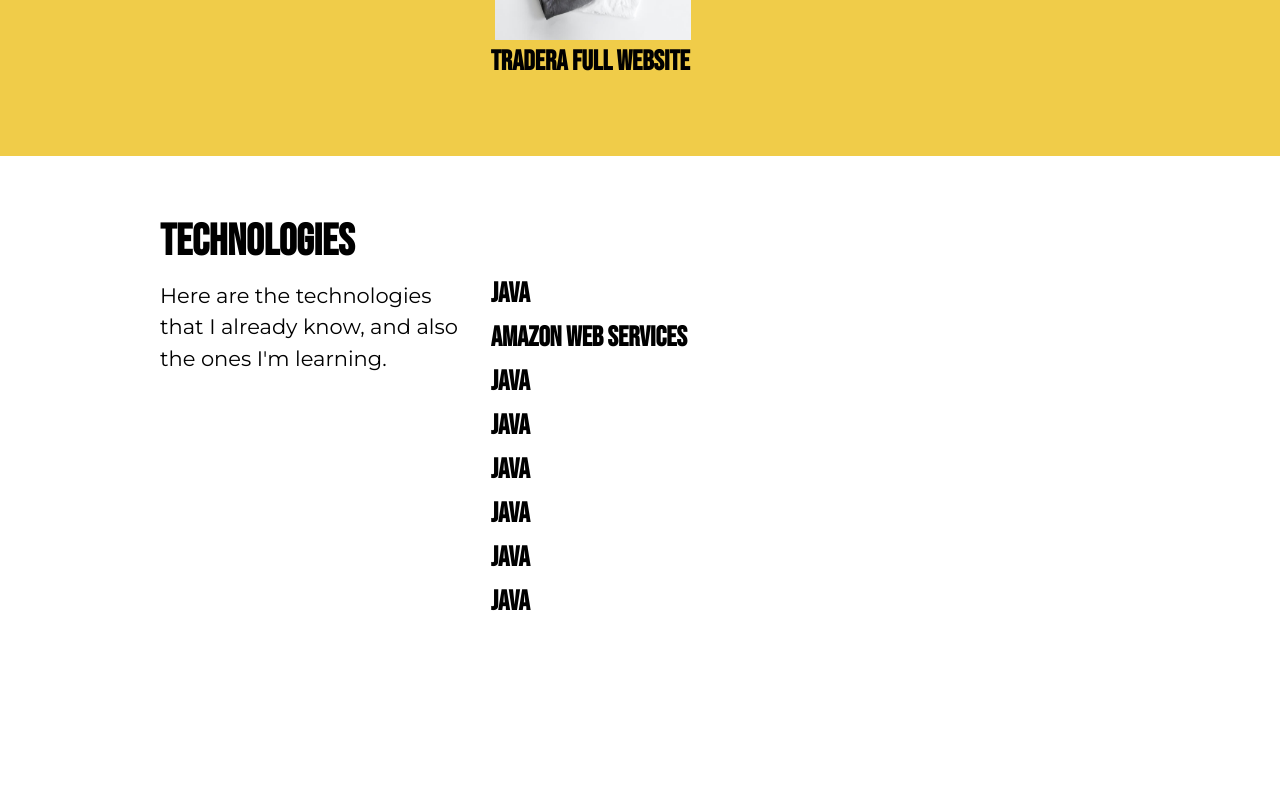
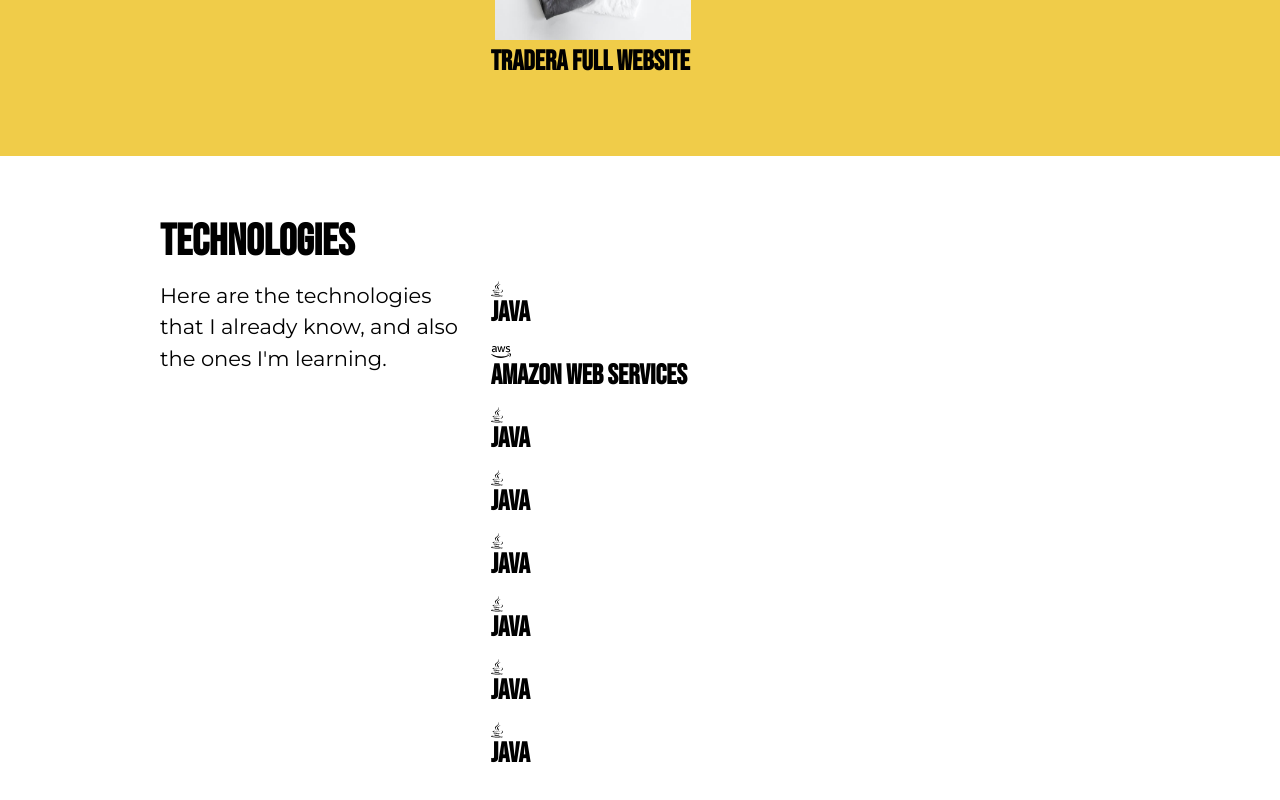
Before and after one commit to elalienx/backend-portofolio, a React (Create React App) app: page / in a window 1280 px wide. Shown: the part 1787-2587 px from the top of the page. Before the commit the page ends 2483 px from the top, so only its background shows below. Built offline with nearby package versions, Linux system fonts and the light colour scheme.

Commit message:
implemented icons

```diff
--- a/src/components/ItemTechnology.jsx
+++ b/src/components/ItemTechnology.jsx
@@ -1,8 +1,12 @@
+// Node modules
+import { FontAwesomeIcon } from "@fortawesome/react-fontawesome";
+
 export default function ItemTechnology({ item }) {
-  const { title } = item;
+  const { icon_style, icon_name, title } = item;
 
   return (
     <article className="item-technology">
+      <FontAwesomeIcon icon={[icon_style, icon_name]} />
       <h3>{title}</h3>
     </article>
   );
--- a/src/scripts/fontawesome.js
+++ b/src/scripts/fontawesome.js
@@ -8,8 +8,10 @@ import {
   faLinkedin,
   faGithubAlt,
 } from "@fortawesome/free-brands-svg-icons";
-library.add(faJava, faAws, faGithubAlt, faLinkedin);
 
 // FontAwesome Regular
 import { faRocket, faBars } from "@fortawesome/free-solid-svg-icons";
+
+// Add to library
+library.add(faJava, faAws, faGithubAlt, faLinkedin);
 library.add(faRocket, faBars);
```
